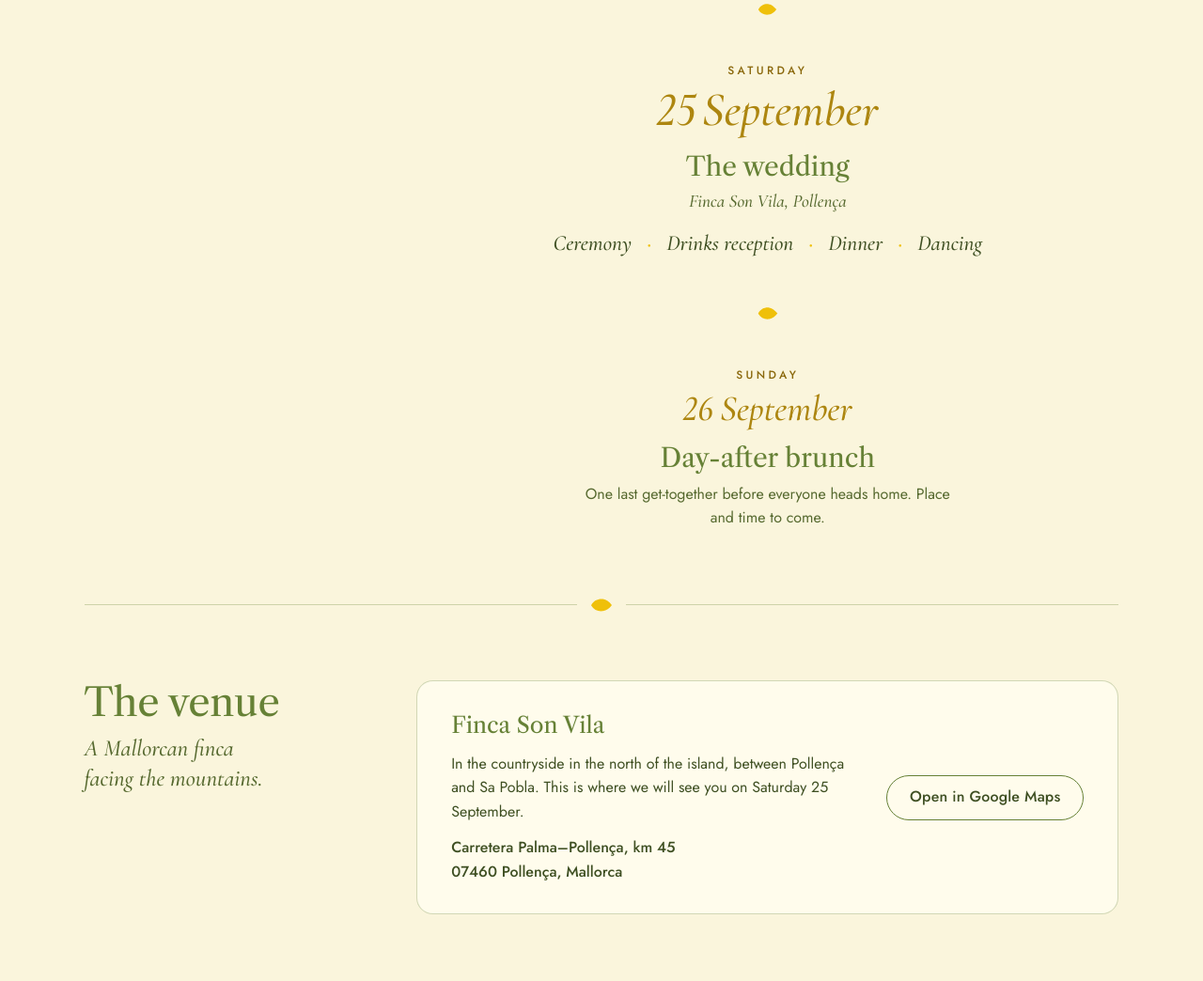
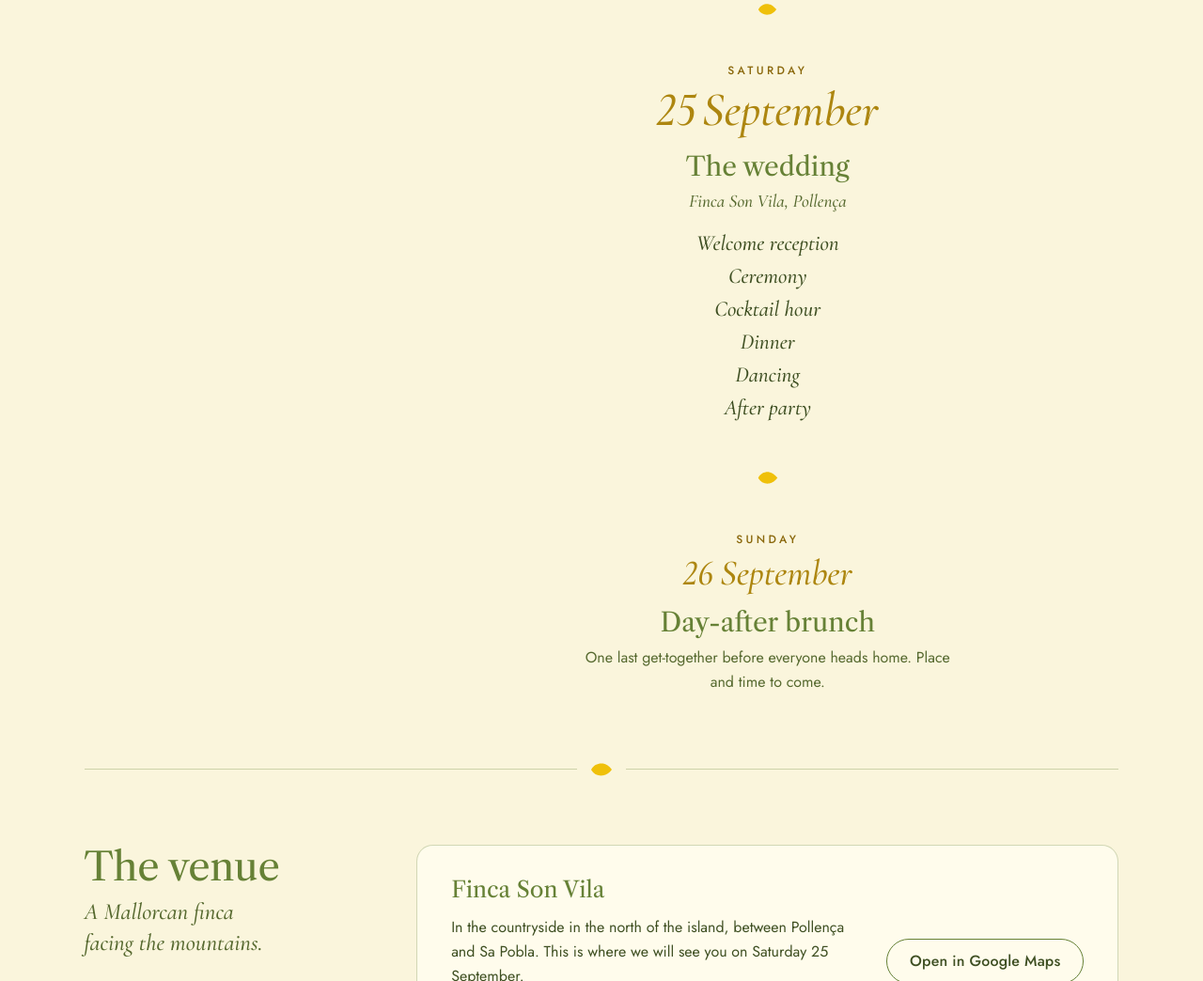
Before and after one commit to marvahakimi0604-dotcom/marva-jules-2027, a plain HTML site: page index.html in a window 1280 px wide. Shown: the part 1748-2792 px from the top of the page at 94% size. Drawn offline with nearby package versions, Linux system fonts and the light colour scheme.

Commit message:
Mariage : déroulé en 6 temps (réception d'accueil → after party), affiché en liste
Co-Authored-By: Claude Opus 5.5 <noreply@anthropic.com>
Claude-Session: https://claude.ai/code/session_01SzpN4HYBbAGRpmVzjb5h5U

```diff
--- a/index.html
+++ b/index.html
@@ -132,10 +132,8 @@ h3{font:400 1.2rem/1.25 var(--display);color:var(--ink);text-wrap:balance}
 .day h3{font-size:1.45rem;color:var(--olive)}
 .day p{margin:.45rem auto 0;max-width:42ch;color:var(--leaf)}
 .day .where{font:italic 500 1.2rem/1.3 var(--script)}
-.moments{margin-top:1.1rem;display:flex;flex-wrap:wrap;justify-content:center;gap:.4rem 0;font:italic 500 1.25rem/1.3 var(--script);color:var(--ink)}
-.moments li + li::before{content:"·";margin:0 .7em;color:var(--lemon);font-style:normal;font-weight:700}
+.moments{margin-top:1.1rem;display:flex;flex-direction:column;align-items:center;gap:.3rem;font:italic 500 1.25rem/1.3 var(--script);color:var(--ink)}
 .day .fine{margin-top:1rem}
-@media (max-width:47.99rem){.moments{flex-direction:column;align-items:center}.moments li + li::before{content:none}}
 
 /* Lieu */
 .venue{margin-top:1.5rem;padding:1.4rem 1.25rem 1.5rem;border:1px solid var(--rule);border-radius:1.1rem;background:var(--card);display:grid;gap:.8rem;justify-items:start}
@@ -393,10 +391,12 @@ input[aria-invalid="true"],select[aria-invalid="true"]{border-color:var(--alert)
             <h3>Le mariage</h3>
             <p class="where">Finca Son Vila, Pollença</p>
             <ol class="moments">
+              <li>Réception d’accueil</li>
               <li>Cérémonie</li>
               <li>Cocktail</li>
               <li>Dîner</li>
               <li>Soirée dansante</li>
+              <li>After party</li>
             </ol>
           </div>
         </li>
@@ -748,7 +748,8 @@ input[aria-invalid="true"],select[aria-invalid="true"]{border-color:var(--alert)
     "Un premier verre ensemble pour lancer le week-end. Lieu et horaire à venir.": "A first drink together to kick off the weekend. Place and time to come.",
     "Le mariage": "The wedding",
     "Cérémonie": "Ceremony",
-    "Cocktail": "Drinks reception",
+    "Réception d’accueil": "Welcome reception",
+    "Cocktail": "Cocktail hour",
     "Dîner": "Dinner",
     "Soirée dansante": "Dancing",
     "Déroulé et horaires": "Running order and times",
```
